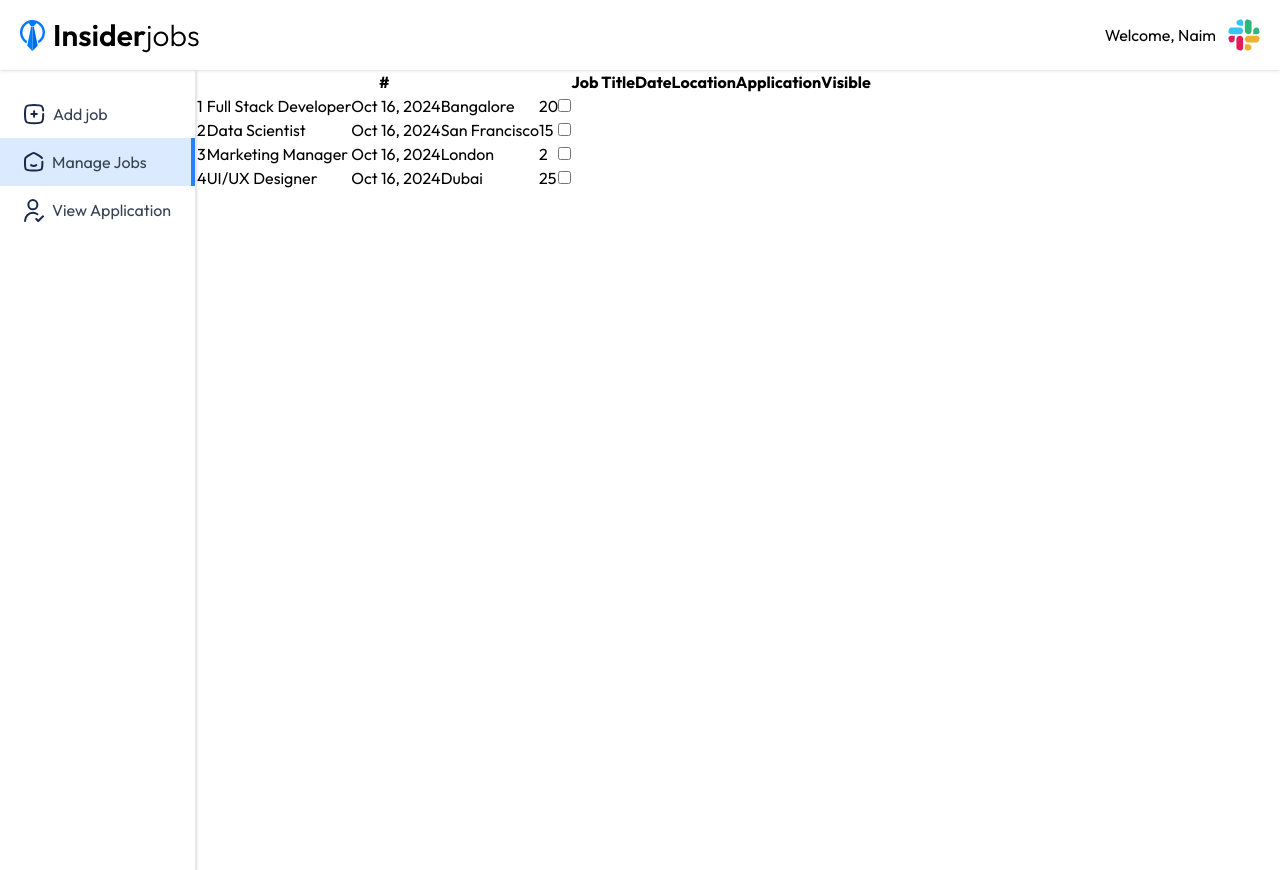
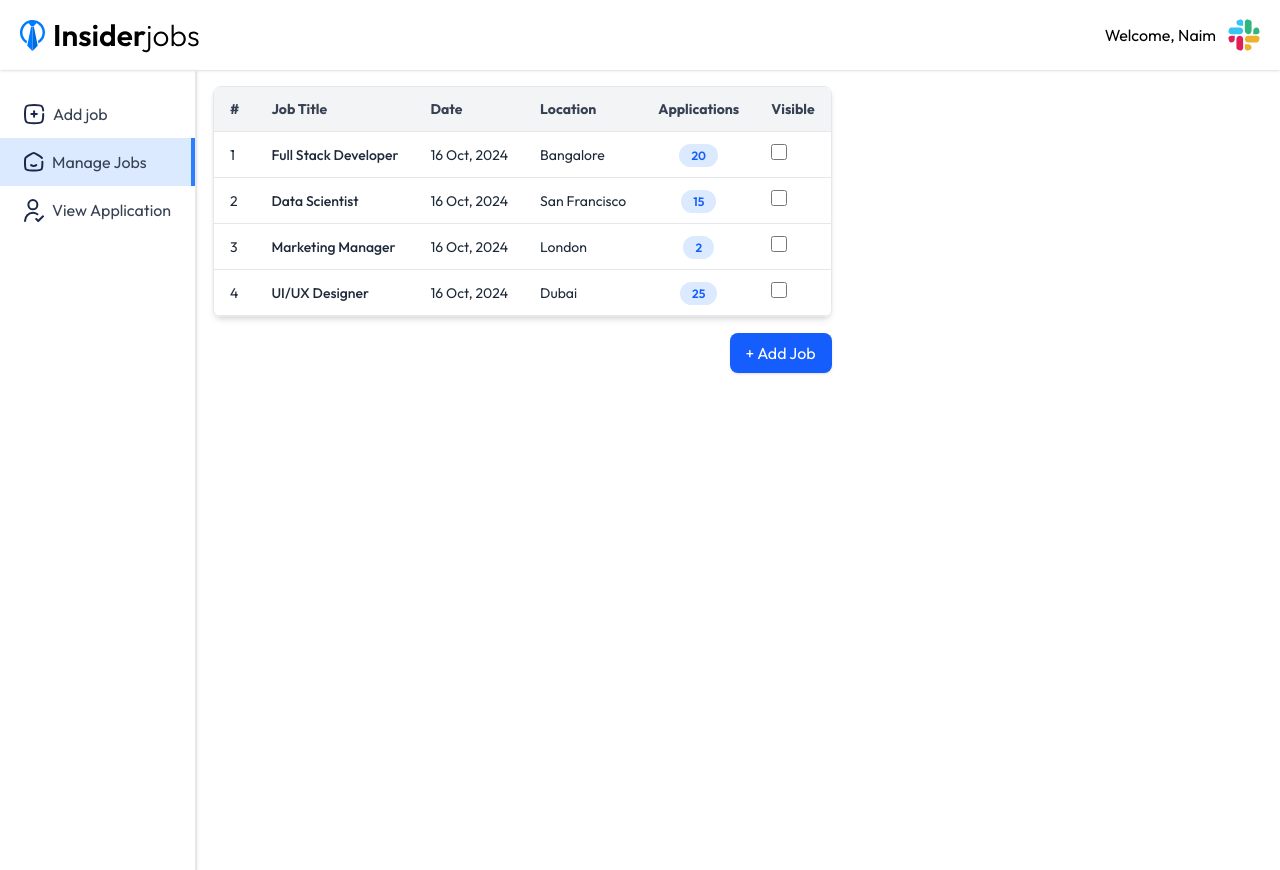
Before and after one commit to naimsheikh8020/Job-Protal, a React (Vite) app in the folder client/: page /dashboard/manage-job in a window 1280 px wide. Built offline with nearby package versions, Linux system fonts and the light colour scheme; no server answers.

Commit message:
manage jobs is done

```diff
--- a/client/src/pages/Managejobs.jsx
+++ b/client/src/pages/Managejobs.jsx
@@ -1,41 +1,79 @@
-import React from 'react'
-import { manageJobsData } from '../assets/assets'
-import moment from 'moment'
+import React from "react";
+import { manageJobsData } from "../assets/assets";
+import moment from "moment";
+import { useNavigate } from "react-router-dom";
+
 const Managejobs = () => {
+  const navigate = useNavigate();
+
   return (
-    <div>
-      <div>
-        <table>
-          <thead>
-            <tr>
-              <th>#</th>
-              <th>Job Title</th>
-              <th>Date</th>
-              <th>Location</th>
-              <th>Application</th>
-              <th>Visible</th>
+    <div className="container mx-auto p-4 max-w-6xl">
+      <div className="overflow-x-auto shadow-md rounded-lg border border-gray-200">
+        <table className="min-w-full bg-white">
+
+          <thead className="bg-gray-100 sticky top-0">
+            <tr className="text-gray-700 text-sm">
+              <th className="py-3 px-4 border-b border-gray-200 max-sm:hidden text-left">#</th>
+              <th className="py-3 px-4 border-b border-gray-200 text-left">Job Title</th>
+              <th className="py-3 px-4 border-b border-gray-200 max-sm:hidden text-left">Date</th>
+              <th className="py-3 px-4 border-b border-gray-200 max-sm:hidden text-left">Location</th>
+              <th className="py-3 px-4 border-b border-gray-200 text-center">Applications</th>
+              <th className="py-3 px-4 border-b border-gray-200 text-left">Visible</th>
             </tr>
           </thead>
-          <tobody>
-            {
-              manageJobsData.map((job, index)=>(
-                <tr key={index}>
-                  <td>{index + 1}</td>
-                  <td>{job.title}</td>
-                  <td>{moment(job.date).format('ll')}</td>
-                  <td>{job.location}</td>
-                  <td>{job.applicants}</td>
-                  <td>
-                    <input type='checkbox' />
-                  </td>
-                </tr>
-              ))
-            }
-          </tobody>
+
+          <tbody>
+            {manageJobsData.map((job, index) => (
+              <tr
+                key={index}
+                className="hover:bg-gray-50 transition text-sm text-gray-800"
+              >
+                <td className="py-3 px-4 border-b border-gray-200 max-sm:hidden">
+                  {index + 1}
+                </td>
+
+                <td className="py-3 px-4 border-b border-gray-200 font-medium">
+                  {job.title}
+                </td>
+
+                <td className="py-3 px-4 border-b border-gray-200 max-sm:hidden">
+                  {moment(job.date).format("DD MMM, YYYY")}
+                </td>
+
+                <td className="py-3 px-4 border-b border-gray-200 max-sm:hidden">
+                  {job.location}
+                </td>
+
+                <td className="py-3 px-4 border-b border-gray-200 text-center">
+                  <span className="bg-blue-100 text-blue-600 px-3 py-1 rounded-full text-xs font-semibold">
+                    {job.applicants}
+                  </span>
+                </td>
+
+                <td className="py-3 px-4 border-b border-gray-200">
+                  <input
+                    type="checkbox"
+                    className="w-4 h-4 accent-blue-500 cursor-pointer"
+                    defaultChecked={job.visible}
+                  />
+                </td>
+              </tr>
+            ))}
+          </tbody>
+
         </table>
       </div>
+       {/* Add Job Button */}
+      <div className="flex justify-end my-4">
+        <button
+          onClick={() => navigate("/dashboard/add-job")}
+          className="bg-blue-600 hover:bg-blue-700 text-white px-4 py-2 rounded-lg shadow-sm transition cursor-pointer"
+        >
+          + Add Job
+        </button>
+      </div>
     </div>
-  )
-}
+  );
+};
 
-export default Managejobs
+export default Managejobs;
```
